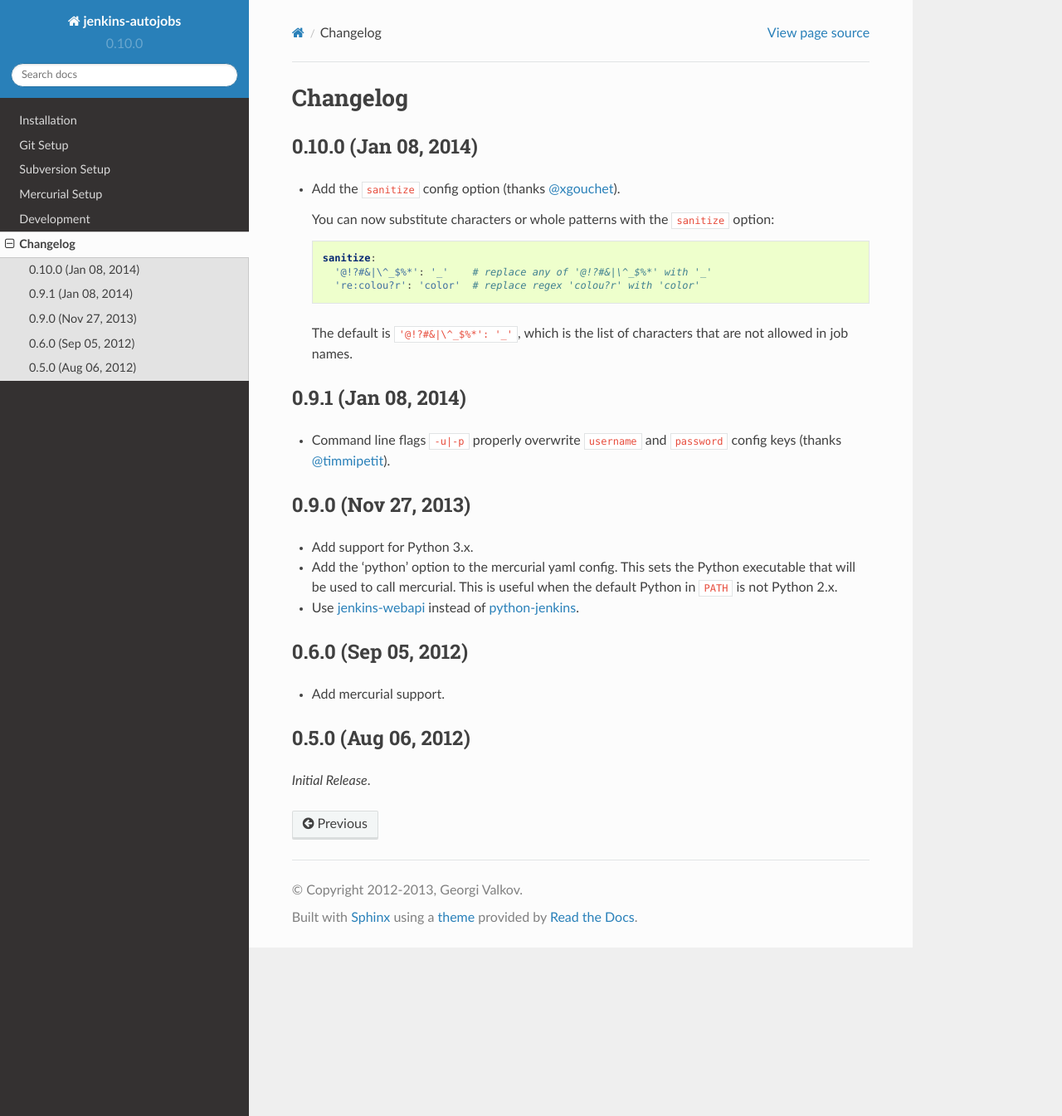
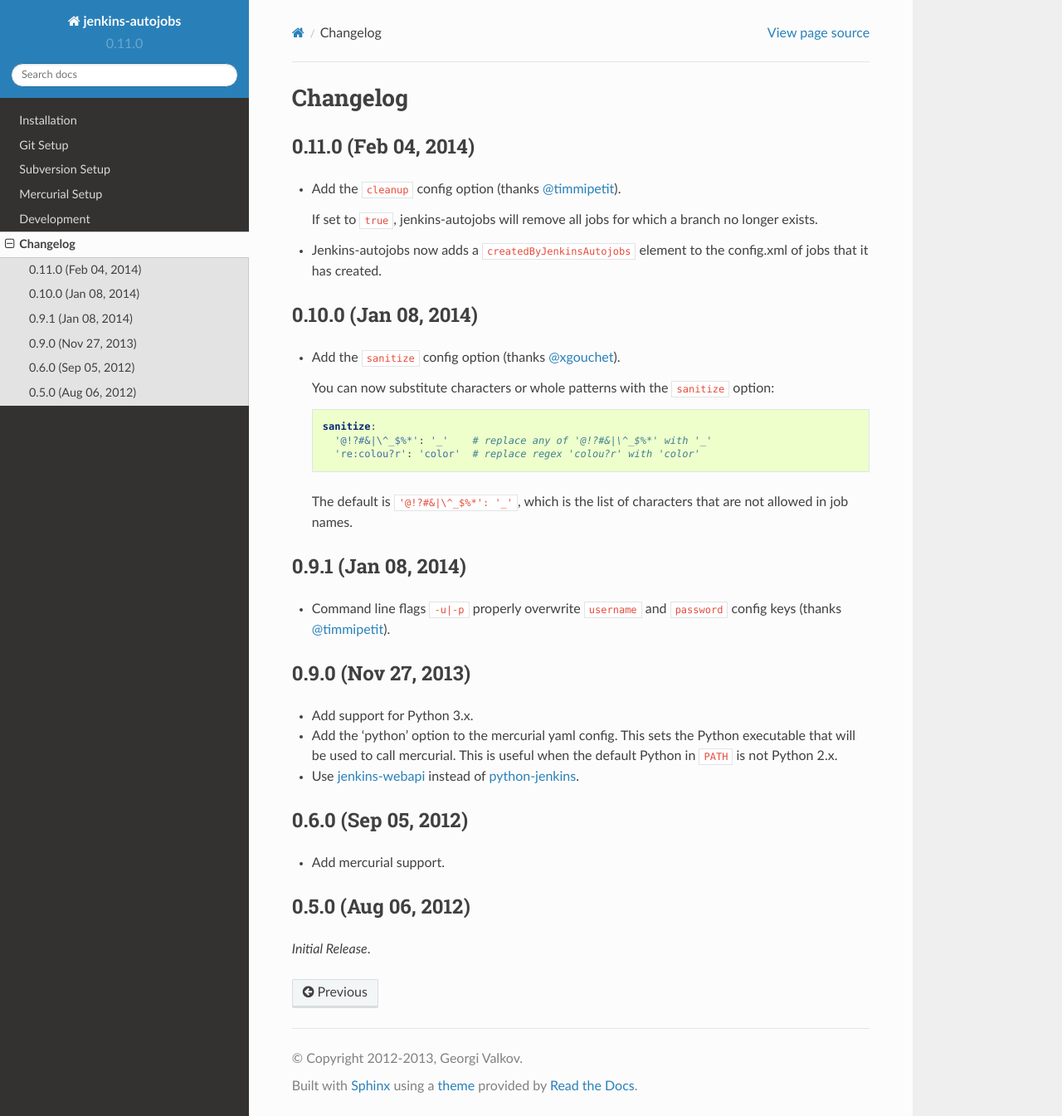
Before and after one commit to gvalkov/jenkins-autojobs, a Sphinx documentation site: the page built from doc/changelog.rst, in a window 1280 px wide and 1345 px high. Shown: the whole window at 83% size. Built offline with Sphinx 7.4.7 and the Read the Docs theme 2.0.0, drawn with Linux system fonts in a browser that asks for light colours.

Commit message:
bump version to 0.11.0

```diff
--- a/doc/changelog.rst
+++ b/doc/changelog.rst
@@ -1,5 +1,16 @@
 Changelog
 ---------
+
+0.11.0 (Feb 04, 2014)
+^^^^^^^^^^^^^^^^^^^^
+
+- Add the ``cleanup`` config option (thanks `@timmipetit`_).
+
+  If set to ``true``, jenkins-autojobs will remove all jobs for which
+  a branch no longer exists.
+
+- Jenkins-autojobs now adds a ``createdByJenkinsAutojobs`` element to
+  the config.xml of jobs that it has created.
 
 0.10.0 (Jan 08, 2014)
 ^^^^^^^^^^^^^^^^^^^^
--- a/jenkins_autojobs/__init__.py
+++ b/jenkins_autojobs/__init__.py
@@ -1 +1 @@
-version = '0.10.0'
+version = '0.11.0'
```
